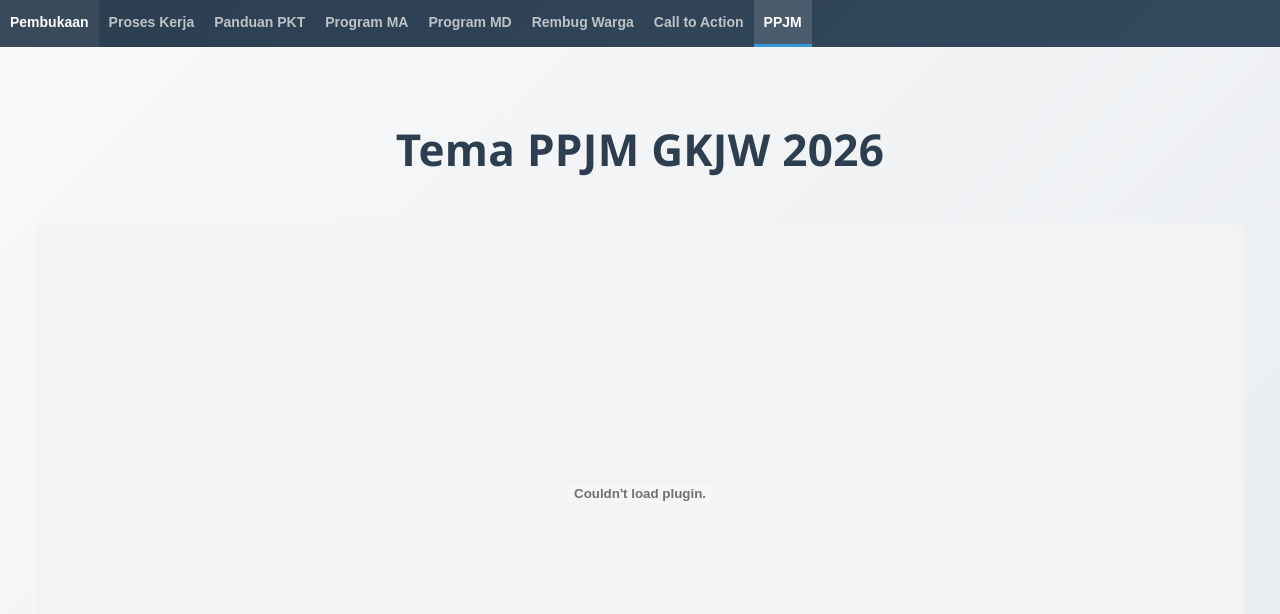
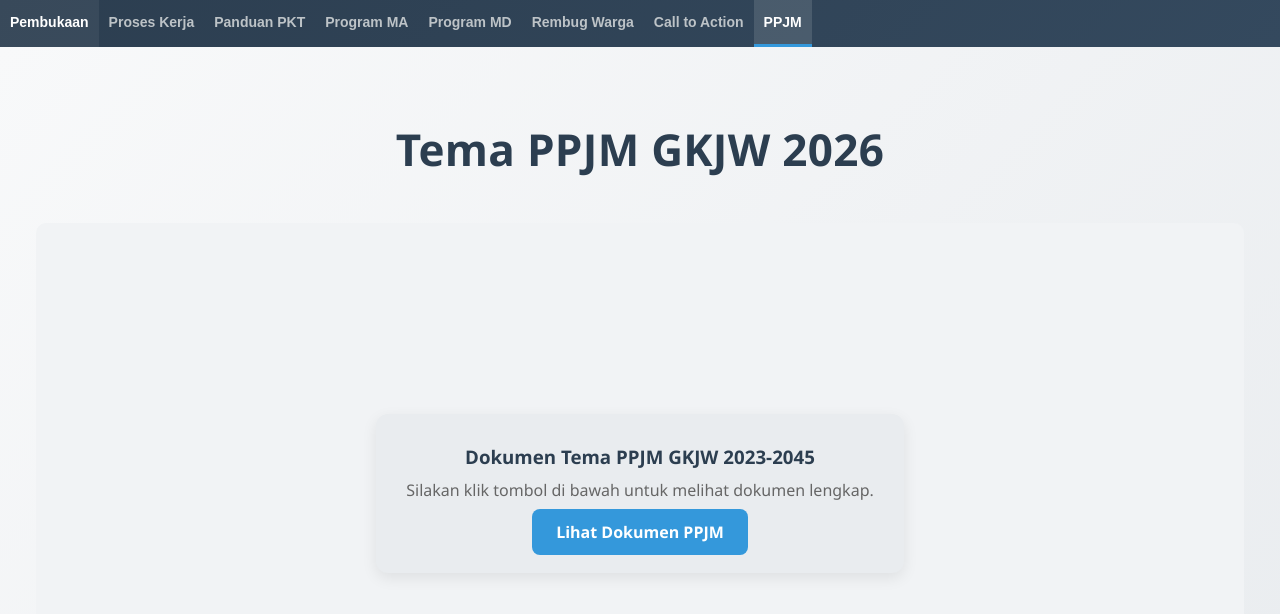
Before and after one commit to firmanpraditya/daftarusulanproyek, a plain HTML site: page index.html in a window 1280 px wide. Both pictures are taken after a click on the button "PPJM". Drawn offline with Linux system fonts and the light colour scheme; a small style sheet from the web is missing.

Commit message:
Update index.html

```diff
--- a/index.html
+++ b/index.html
@@ -642,7 +642,7 @@
         const tabContents = document.querySelectorAll('.tab-content');
         const tabNav = document.getElementById('tab-nav');
         const pdfContainer = document.getElementById('pdf-container');
-        const pdfUrl = 'https://docdro.id/W1a54Nq'; // Ganti dengan URL PDF Anda
+        const pdfUrl = 'https://docs.google.com/viewer?url=https://www.gkjw.or.id/wp-content/uploads/2022/10/Juklak-PPJM-GKJW-2023-2045-Tema-Tahun-2023.pdf';
 
         function showTab(tabIndex) {
             tabContents.forEach(content => content.classList.remove('active'));
@@ -659,28 +659,18 @@
             });
 
             if (tabIndex === 7) {
-                renderPdf();
+                renderPdfButton();
             }
         }
 
-        function isMobile() {
-            return /Android|webOS|iPhone|iPad|iPod|BlackBerry|IEMobile|Opera Mini/i.test(navigator.userAgent);
-        }
-
-        function renderPdf() {
-            if (isMobile()) {
-                pdfContainer.innerHTML = `
-                    <div class="pdf-container-mobile">
-                        <h3>Pratinjau PDF tidak tersedia di perangkat seluler.</h3>
-                        <p>Silakan unduh atau buka dokumen untuk melihatnya.</p>
-                        <a href="${pdfUrl}" class="btn-pdf" target="_blank">Lihat Dokumen PPJM</a>
-                    </div>
-                `;
-            } else {
-                pdfContainer.innerHTML = `
-                    <embed src="${pdfUrl}" type="application/pdf" width="100%" height="100%" class="pdf-desktop" />
-                `;
-            }
+        function renderPdfButton() {
+            pdfContainer.innerHTML = `
+                <div class="pdf-container-mobile">
+                    <h3>Dokumen Tema PPJM GKJW 2023-2045</h3>
+                    <p>Silakan klik tombol di bawah untuk melihat dokumen lengkap.</p>
+                    <a href="${pdfUrl}" class="btn-pdf" target="_blank">Lihat Dokumen PPJM</a>
+                </div>
+            `;
         }
 
         function copyCtaUrl() {
@@ -690,10 +680,9 @@
             alert('Tautan formulir berhasil disalin!');
         }
 
-        // Initialize PDF view for the last tab
         document.addEventListener('DOMContentLoaded', () => {
             if (tabContents[7].classList.contains('active')) {
-                renderPdf();
+                renderPdfButton();
             }
         });
     </script>
```
